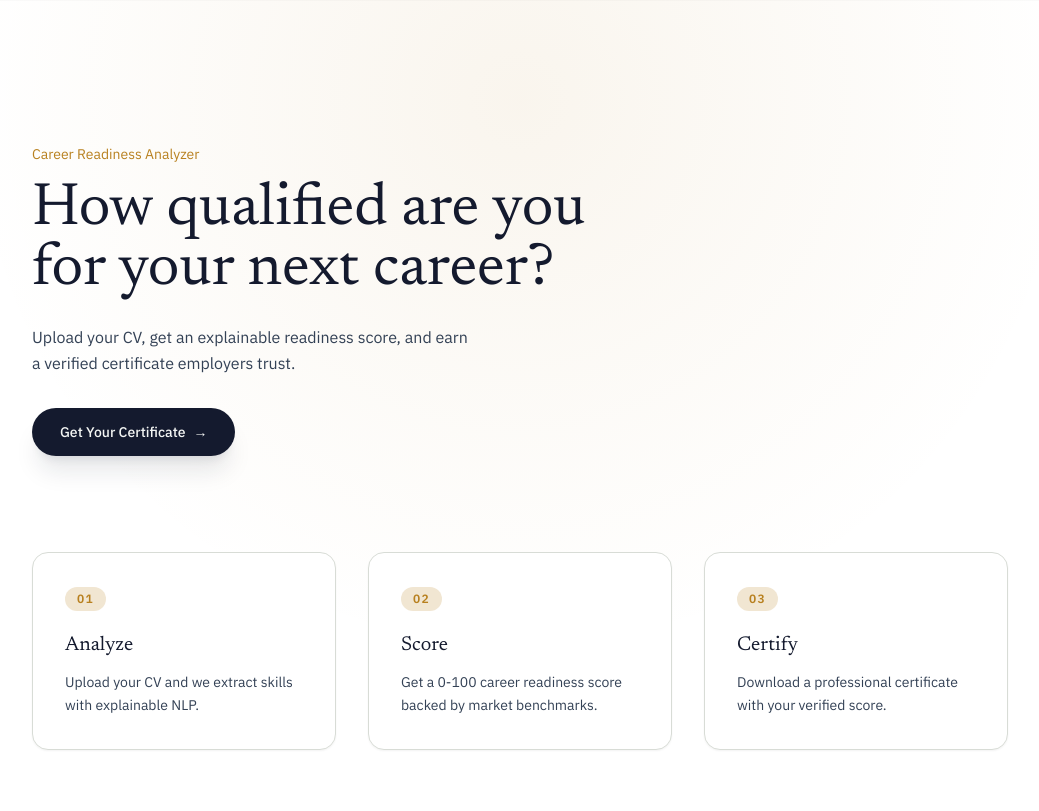
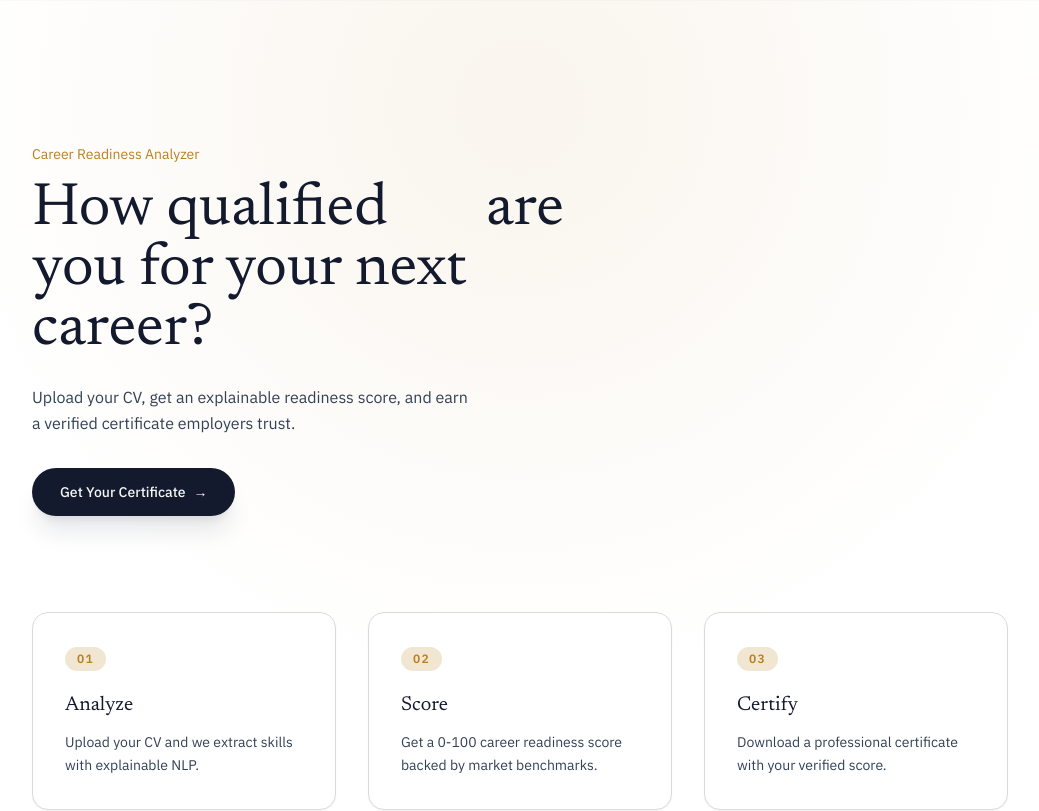
Before and after one commit to Slyx22/career, a Next.js app in the folder frontend/: page / in a window 1280 px wide. Shown: the top 811 px of the page, without its empty margins (120-1159 px from the left). Built offline with nearby package versions, Linux system fonts and the light colour scheme; no server answers.

Commit message:
Fix signature placement and rotating text layout stability - Remove fake 'S.R.' fallback that drew initials over the signature line - Position transparent PNG on decorative line (30mm height) so real sig shows - Stabilize RotatingText: fixed width box, opacity-only transition, no scale shift

```diff
--- a/frontend/components/RotatingText.tsx
+++ b/frontend/components/RotatingText.tsx
@@ -28,9 +28,10 @@ export function RotatingText() {
 
   return (
     <span
-      className={`inline-block transition-all duration-200 ${
-        isAnimating ? "scale-95 opacity-0" : "scale-100 opacity-100"
+      className={`inline-block w-[9ch] text-left transition-opacity duration-200 ${
+        isAnimating ? "opacity-0" : "opacity-100"
       }`}
+      aria-live="off"
     >
       {ROTATING_WORDS[currentIndex]}
     </span>
```
Also changed, not shown: 2 other files (tests, documents, lock files or other folders).
